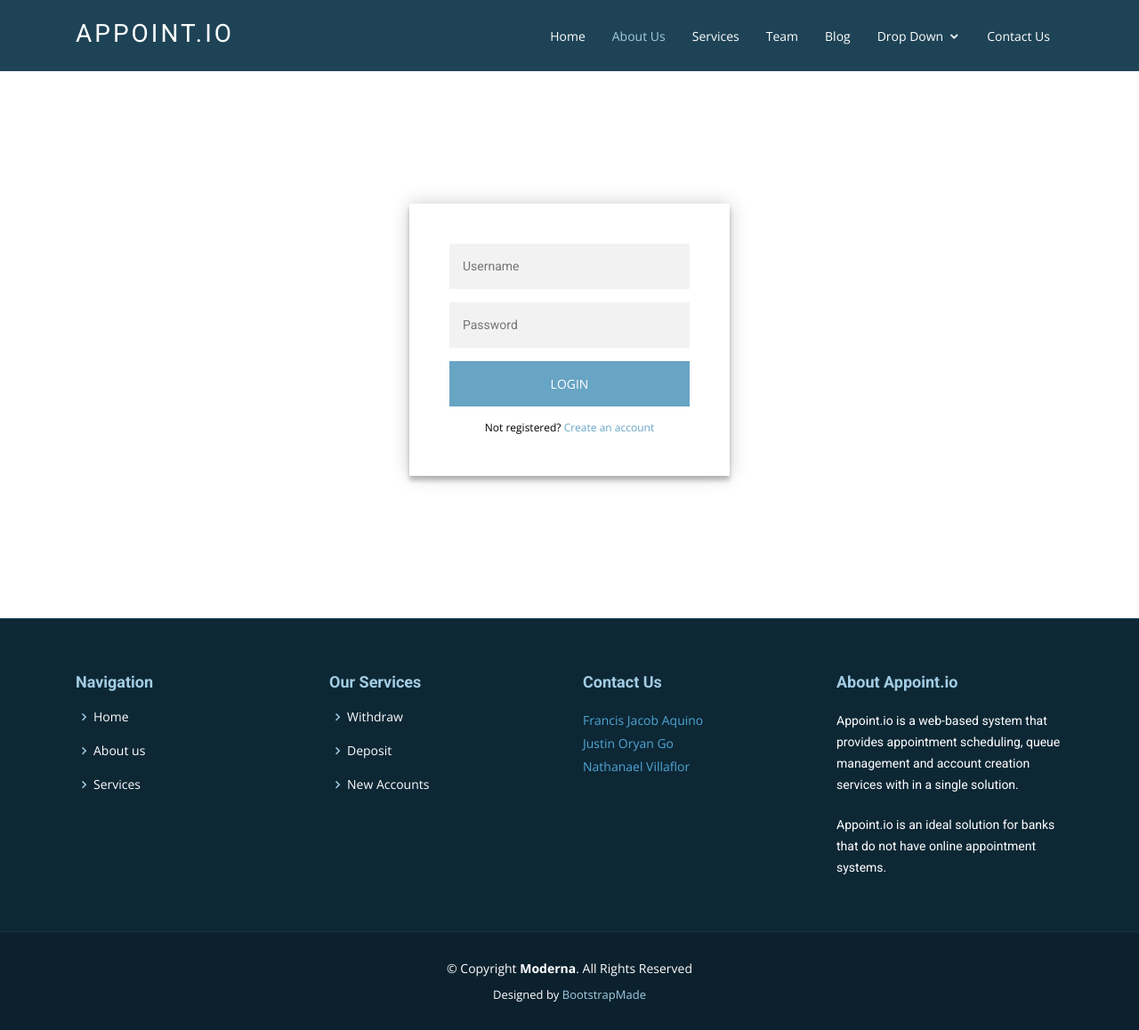
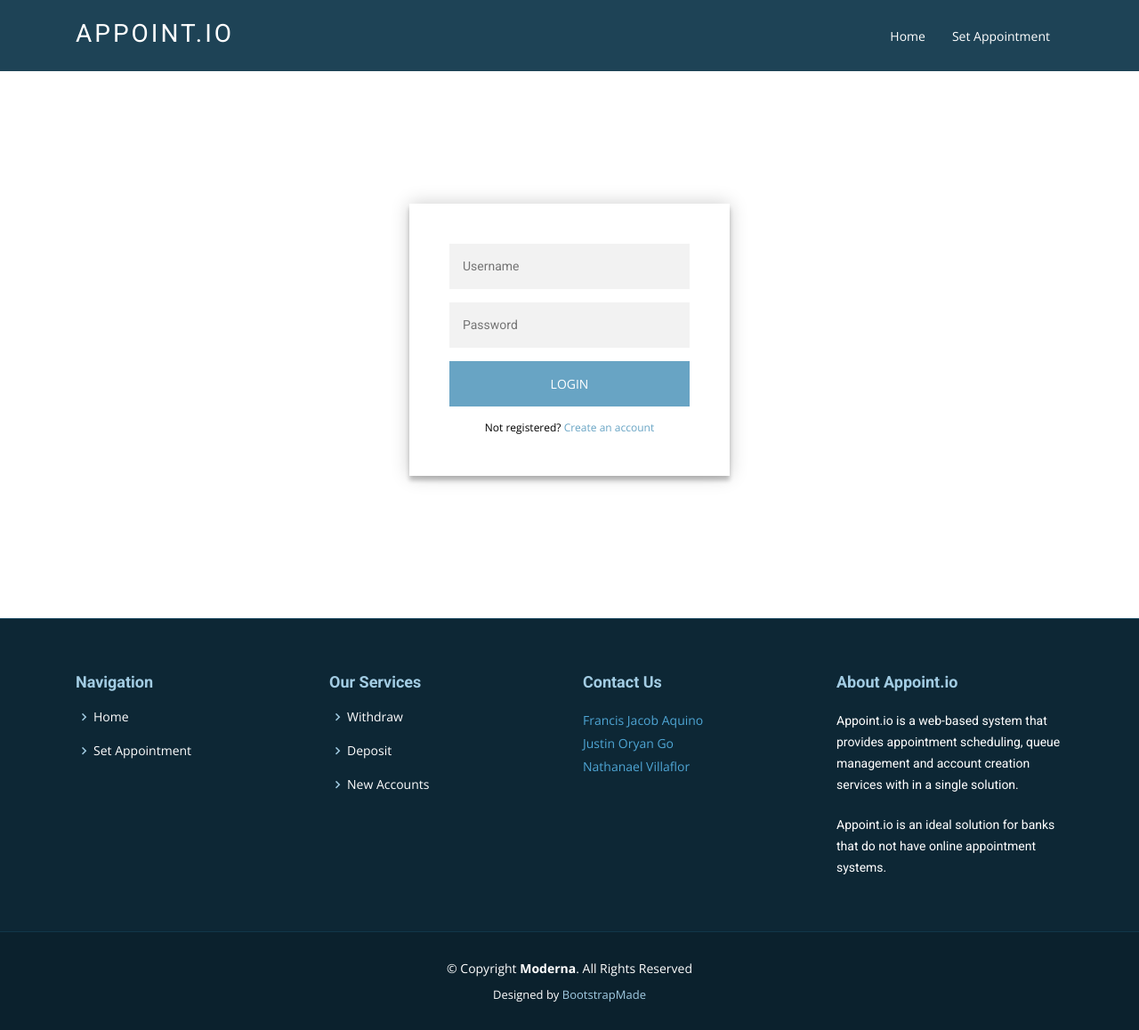
Before and after one commit to Nathanael-14/Web-based-Bank-Appointment-and-Queuing-System.github.io, a PHP site: page /login.php in a window 1280 px wide. Shown: the whole page at 89% size. Run offline with PHP 8.4, Linux system fonts and the light colour scheme.

Commit message:
Update login.php

```diff
--- a/login.php
+++ b/login.php
@@ -5,7 +5,7 @@
   <meta charset="utf-8">
   <meta content="width=device-width, initial-scale=1.0" name="viewport">
 
-  <title>About | Appoint.io</title>
+  <title>Log In</title>
   <meta content="" name="description">
   <meta content="" name="keywords">
 
@@ -50,37 +50,15 @@
 
       <nav class="nav-menu float-right d-none d-lg-block">
         <ul>
-          <li><a href="index.html">Home</a></li>
-          <li class="active"><a href="about.html">About Us</a></li>
-          <li><a href="services.html">Services</a></li>
-          <li><a href="team.html">Team</a></li>
-          <li><a href="blog.html">Blog</a></li>
-          <li class="drop-down"><a href="">Drop Down</a>
-            <ul>
-              <li><a href="#">Drop Down 1</a></li>
-              <li class="drop-down"><a href="#">Drop Down 2</a>
-                <ul>
-                  <li><a href="#">Deep Drop Down 1</a></li>
-                  <li><a href="#">Deep Drop Down 2</a></li>
-                  <li><a href="#">Deep Drop Down 3</a></li>
-                  <li><a href="#">Deep Drop Down 4</a></li>
-                  <li><a href="#">Deep Drop Down 5</a></li>
-                </ul>
-              </li>
-              <li><a href="#">Drop Down 3</a></li>
-              <li><a href="#">Drop Down 4</a></li>
-              <li><a href="#">Drop Down 5</a></li>
-            </ul>
-          </li>
-          <li><a href="contact.html">Contact Us</a></li>
+          <li ><a href="index.html">Home</a></li>
+          <li><a href="contact.html">Set Appointment</a></li>
+          <!-- LOGIN HTML, TOP RIGHT NG HOME PAGE -->
         </ul>
       </nav><!-- .nav-menu -->
 
+
     </div>
   </header><!-- End Header -->
-
-
-
 
   <main id="main">
 
@@ -130,12 +108,6 @@
       </div>
     </section><!-- End About Section -->
 
-     <!-- Removed Facts Section -->
-
-     <!-- Removed Skills Section -->
-
-    <!-- Removed Testimonials Section -->
-
   </main><!-- End #main -->
 
   <!-- ======= Footer ======= -->
@@ -146,21 +118,20 @@
       <div class="container">
         <div class="row">
 
-          <div class="col-lg-3 col-md-6 footer-links">
+        <div class="col-lg-3 col-md-6 footer-links">
             <h4>Navigation</h4>
             <ul>
-              <li><i class="bx bx-chevron-right"></i> <a href="#">Home</a></li>
-              <li><i class="bx bx-chevron-right"></i> <a href="#">About us</a></li>
-              <li><i class="bx bx-chevron-right"></i> <a href="#">Services</a></li>
+              <li><i class="bx bx-chevron-right"></i> <a href="index.html">Home</a></li>
+              <li><i class="bx bx-chevron-right"></i> <a href="blog.html">Set Appointment</a></li>
             </ul>
           </div>
 
           <div class="col-lg-3 col-md-6 footer-links">
             <h4>Our Services</h4>
             <ul>
-              <li><i class="bx bx-chevron-right"></i> <a href="services.html">Withdraw</a></li>
-              <li><i class="bx bx-chevron-right"></i> <a href="services.html">Deposit</a></li>
-              <li><i class="bx bx-chevron-right"></i> <a href="services.html">New Accounts</a></li>
+              <li><i class="bx bx-chevron-right"></i> <a href="login.php">Withdraw</a></li>
+              <li><i class="bx bx-chevron-right"></i> <a href="login.php">Deposit</a></li>
+              <li><i class="bx bx-chevron-right"></i> <a href="blog.html">New Accounts</a></li>
                 <!-- Tinaggal ko ang defualt tas replaced with sa mga services natin -->
             </ul>
           </div>
```
